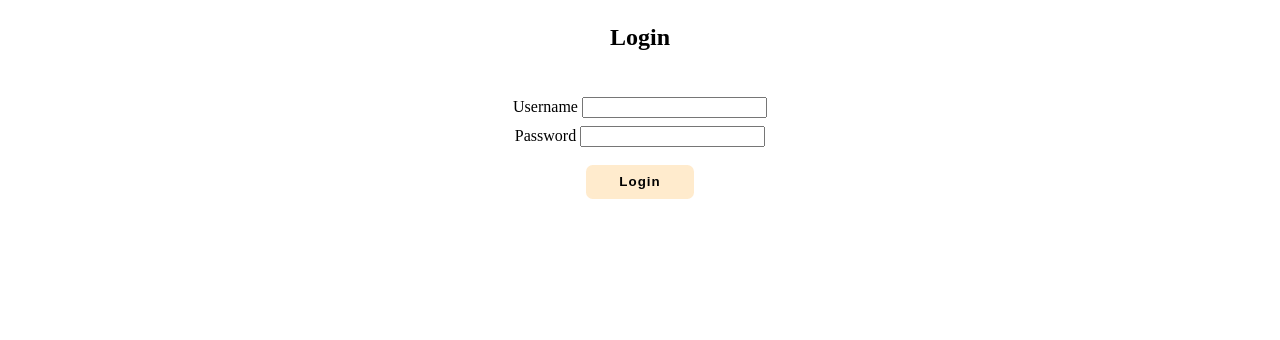
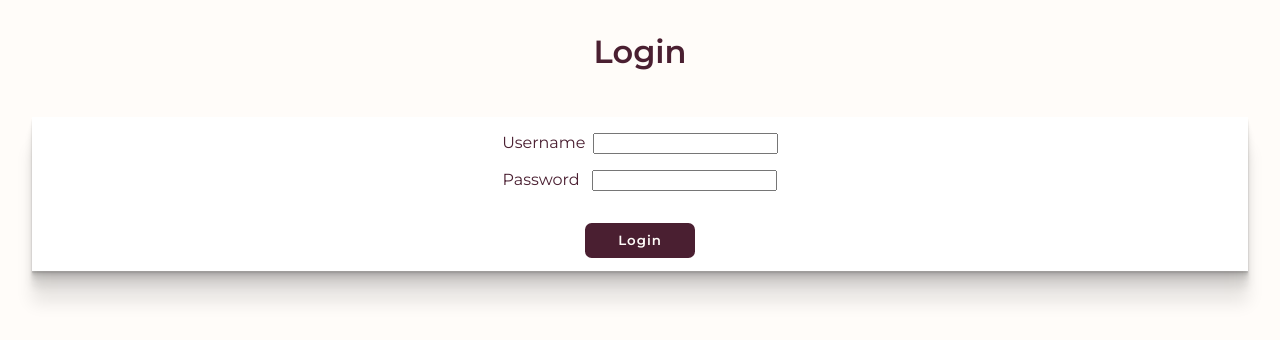
Before and after one commit to GCintia/Login-page, a plain HTML site: page index.html in a window 1280 px wide. Drawn offline with Linux system fonts and the light colour scheme.

Commit message:
Update
localStorage and css update

```diff
--- a/index.css
+++ b/index.css
@@ -1,23 +1,51 @@
 body{
     margin: 0;
+    color: #4a1f31;
+    font-family: 'Montserrat', sans-serif;
+    background-color: #FFFCF9;
 }
+/*red highlight if not filled properly*/
 .login-form{
     display: flex;
     flex-direction: column;
     align-items: center;
+    margin: 2em;
+    margin-top: 0;
+    background-color: #fff;
+    box-shadow: 0 2px 1px rgba(0,0,0,0.09),
+    0 4px 2px rgba(0,0,0,0.09),
+    0 8px 4px rgba(0,0,0,0.09),
+    0 16px 8px rgba(0,0,0,0.09),
+    0 32px 16px rgba(0,0,0,0.09);
 }
 .text-center{
     text-align: center;
     margin-top: 1em;
+    font-weight: 600;
+    font-size: 2em;
 }
 .input-group{
-    margin-top: .5em;
+    margin-top: 1em;
+}
+.button:hover, .button:focus{
+    transform: scale(1.1, 1.1)  ;
 }
 .button{
     padding: .7em 2.5em;
     border-radius: .5em;
     border: none;
-    background-color: blanchedalmond;
+    background-color: #4a1f31;
     font-weight: bold;
+    color: #FFFCF9;
     letter-spacing: 1px;
+    font-family: 'Montserrat', sans-serif;
+    margin-top: 1em;
+    margin-bottom: 1em;
+    cursor: pointer;
 }
+.label{
+    margin-right: .2em;
+}
+.password{
+    margin-left: .4em;
+}
--- a/index.html
+++ b/index.html
@@ -2,7 +2,9 @@
     <head>
         <title>Login</title>
         <link rel="stylesheet" href="index.css">
-
+        <link rel="preconnect" href="https://fonts.googleapis.com">
+        <link rel="preconnect" href="https://fonts.gstatic.com" crossorigin>
+        <link href="https://fonts.googleapis.com/css2?family=Montserrat:wght@400;500;600&display=swap" rel="stylesheet">
     </head>
     <body class="login">
 
@@ -17,7 +19,7 @@
                     <span class="error-message"></span>
                 </div>
                 <div class="input-group">
-                    <label for="password" class="label">Password</label>
+                    <label for="password" class="label">Password </label>
                     <input type="password" id="password" class="password">
                     <span class="error-message"></span>
                 </div>
--- a/index.js
+++ b/index.js
@@ -17,7 +17,9 @@ class Login{
                 }
             })
             if (error === 0){
-                console.log("success")
+                //login api
+                localStorage.setItem("auth", 1)
+
                 this.form.submit()
             }
         })
```
